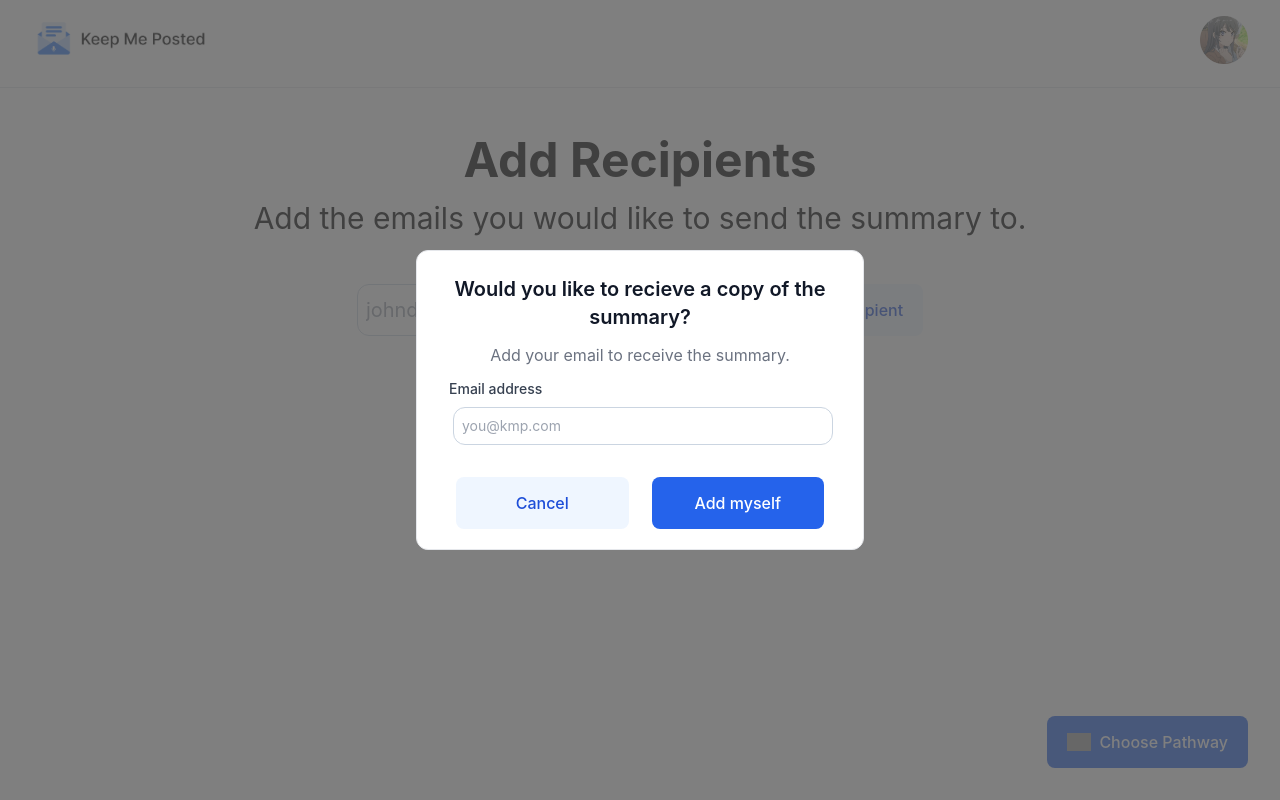
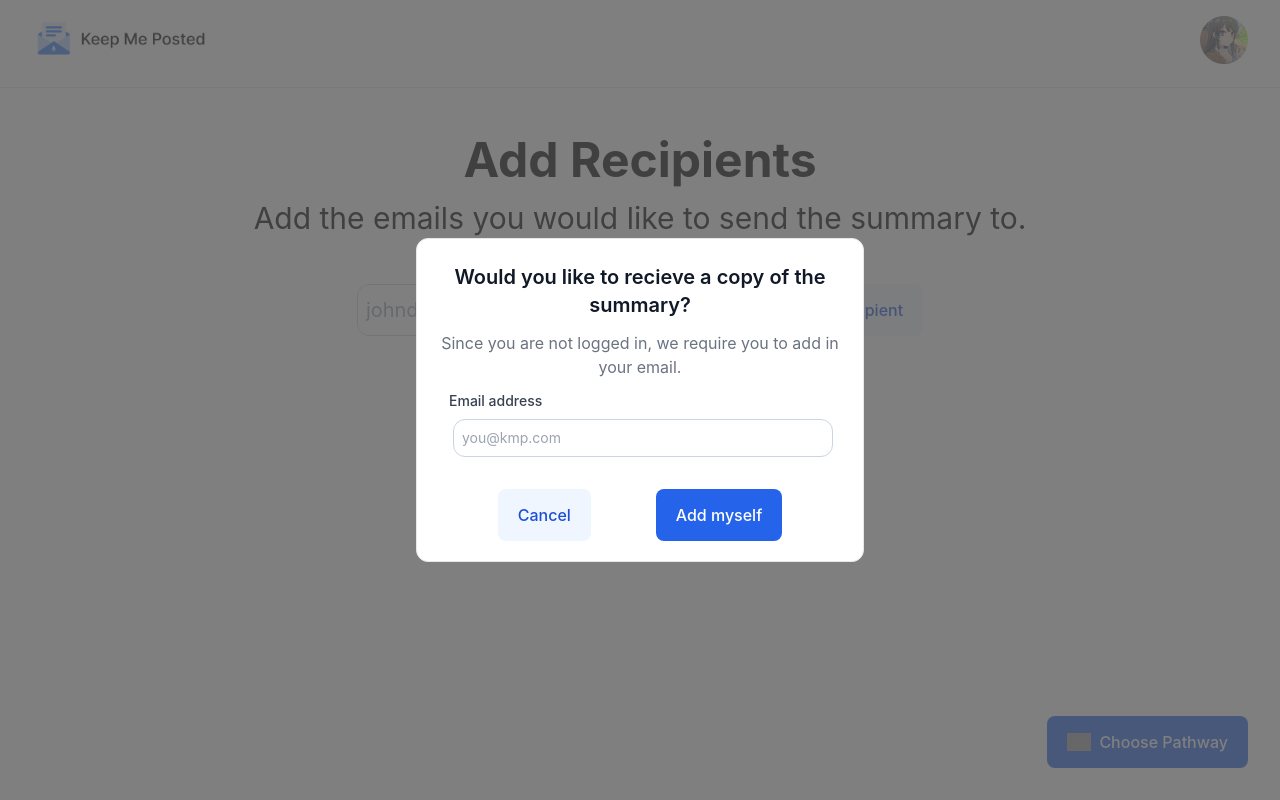
Before and after one commit to RValanki/Keep-Me-Posted, a SvelteKit app in the folder frontend/: page /email in a window 1280 px wide. Both pictures are taken after a click on the button "Choose Pathway". Built offline with nearby package versions, Linux system fonts and the light colour scheme; grey boxes are pictures that could not be loaded.

Commit message:
Revert "Updated styling for button"
This reverts commit ccbe96ace228453a0152d1405a0af8ad072e2977.

```diff
--- a/frontend/src/components/userEmailEntry.svelte
+++ b/frontend/src/components/userEmailEntry.svelte
@@ -47,7 +47,7 @@
             <div class="h2 text-center text-gray-900 font-semibold p-2">Would you like to recieve a copy of the summary?</div>
 
       <div class="h3 text-center text-gray-500 text-base p-1">
-        Add your email to receive the summary.
+        Since you are not logged in, we require you to add in your email.
       </div>
 
       <div class="text-left font-medium text-sm text-gray-700 px-4 py-2">Email address</div>
@@ -60,15 +60,12 @@
       />
 
       <div class="flex shrink justify-evenly object-cover pb-1 pt-8 items-center">
-        <div class = "w-5/12">
         <Button
           type="secondary"
           text="Cancel"
           fullWidth={true}
           handleClick={handleCancel}
         ></Button>
-        </div>
-        <div class = "w-5/12">
         <Button
           type="primary"
           text="Add myself"
@@ -78,5 +75,4 @@
       </div>
     </div>
     </div>
-    </div>
 {/if}
```
Also changed, not shown: 1 other file (tests, documents, lock files or other folders). Lines whose indentation alone changed are shown as unchanged.
